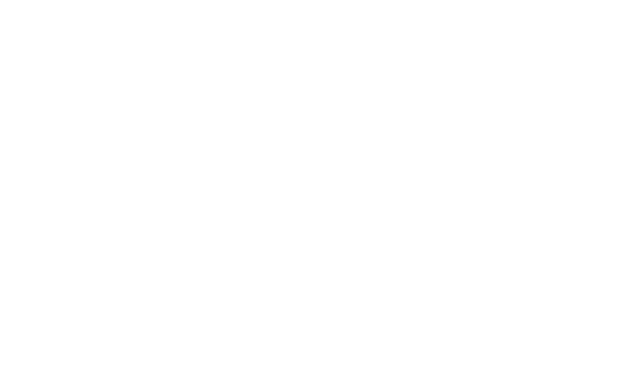
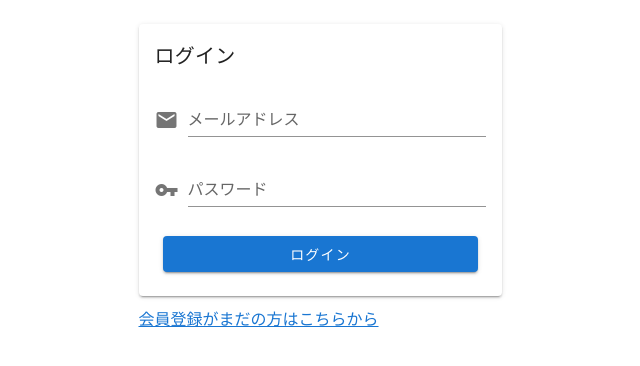
Before and after one commit to YoshioKimura/hichip, a Nuxt app: page /login in a window 1280 px wide. Before the commit this address had no page. Shown: the top 366 px of the page, without its empty margins (320-960 px from the left). Built offline with nearby package versions, Linux system fonts and the light colour scheme.

Commit message:
feat: add login page

```diff
--- /dev/null
+++ b/pages/login.vue
@@ -0,0 +1,71 @@
+<template>
+  <v-container
+    class="fill-height"
+    fluid
+  >
+    <v-row
+      align="center"
+      justify="center"
+    >
+      <v-col
+        cols="12"
+        sm="8"
+        md="4"
+      >
+        <v-card class="mb-3">
+          <v-card-title>
+            ログイン
+          </v-card-title>
+          <v-card-text>
+            <v-text-field
+              v-model="email"
+              prepend-icon="mdi-email"
+              label="メールアドレス"
+              type="email"
+            />
+            <v-text-field
+              v-model="password"
+              prepend-icon="mdi-key"
+              label="パスワード"
+              type="password"
+            />
+            <v-card-actions>
+              <v-btn
+                @click.prevent="signIn"
+                block
+                color="primary"
+              >
+                ログイン
+              </v-btn>
+            </v-card-actions>
+          </v-card-text>
+          <SignInSocial v-if="false" />
+        </v-card>
+        <div>
+          <nuxt-link to="/register">
+            会員登録がまだの方はこちらから
+          </nuxt-link>
+        </div>
+      </v-col>
+    </v-row>
+  </v-container>
+</template>
+
+<script>
+export default {
+  data () {
+    return {
+      password: '',
+      email: ''
+    }
+  },
+  methods: {
+    signIn () {
+      this.$store.dispatch('login/login', {
+        email: this.email,
+        password: this.password
+      })
+    }
+  }
+}
+</script>
```
